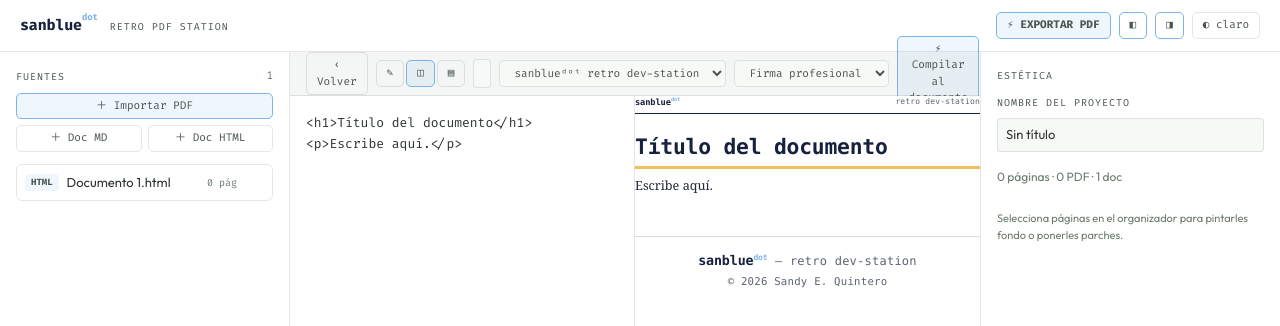
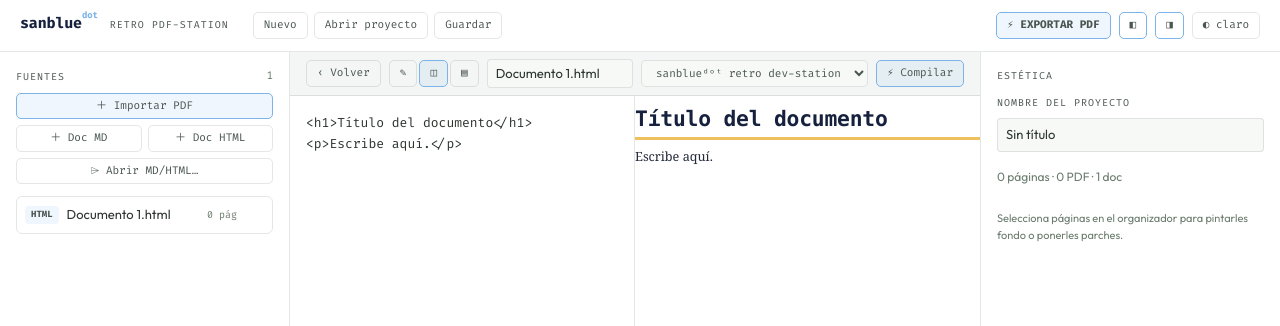
Before and after one commit to Artemisa1980/sanbluedot-pdf-station, a React (Vite) app: page / in a window 1280 px wide. Both pictures are taken after a click on the button "＋ Doc HTML". Shown: the top 326 px of the page. Built offline with nearby package versions, Linux system fonts and the light colour scheme.

Commit message:
fix: firma solo en contenido, toolbar con wrap y guard del editor al eliminar docs

```diff
--- a/package.json
+++ b/package.json
@@ -1,6 +1,6 @@
 {
   "name": "sanbluedot-pdf-station",
-  "productName": "sanblueᵈᵒᵗ PDF Station",
+  "productName": "sanblueᵈᵒᵗ pdf-station",
   "version": "1.0.0",
   "private": true,
   "main": "./out/main/index.js",
--- a/src/main/index.ts
+++ b/src/main/index.ts
@@ -8,7 +8,7 @@ function createWindow(): void {
     height: 900,
     minWidth: 1024,
     minHeight: 640,
-    title: "sanblueᵈᵒᵗ PDF Station",
+    title: "sanblueᵈᵒᵗ pdf-station",
     webPreferences: {
       preload: path.join(__dirname, "../preload/index.js")
     }
--- a/src/preload/index.d.ts
+++ b/src/preload/index.d.ts
@@ -2,12 +2,13 @@ import type { MarginPreset, PageSize } from "../shared/types";
 
 export interface StationApi {
   importPdfDialog(): Promise<{ name: string; bytesB64: string }[]>;
+  importDocsDialog(): Promise<{ name: string; kind: "md" | "html"; content: string }[]>;
   exportPdfDialog(defaultName: string, bytesB64: string): Promise<boolean>;
   htmlToPdf(
     html: string,
     opts: { pageSize: PageSize; margins: MarginPreset; pageNumbers: boolean }
   ): Promise<string>;
-  saveProjectDialog(json: string, currentPath: string | null): Promise<string | null>;
+  saveProjectDialog(json: string, currentPath: string | null, suggestedName?: string): Promise<string | null>;
   openProjectDialog(): Promise<{ path: string; json: string } | null>;
 }
 
--- a/src/preload/index.ts
+++ b/src/preload/index.ts
@@ -2,11 +2,12 @@ import { contextBridge, ipcRenderer } from "electron";
 
 const api = {
   importPdfDialog: () => ipcRenderer.invoke("station:importPdfDialog"),
+  importDocsDialog: () => ipcRenderer.invoke("station:importDocsDialog"),
   exportPdfDialog: (defaultName: string, bytesB64: string) =>
     ipcRenderer.invoke("station:exportPdfDialog", defaultName, bytesB64),
   htmlToPdf: (html: string, opts: unknown) => ipcRenderer.invoke("station:htmlToPdf", html, opts),
-  saveProjectDialog: (json: string, currentPath: string | null) =>
-    ipcRenderer.invoke("station:saveProjectDialog", json, currentPath),
+  saveProjectDialog: (json: string, currentPath: string | null, suggestedName?: string) =>
+    ipcRenderer.invoke("station:saveProjectDialog", json, currentPath, suggestedName),
   openProjectDialog: () => ipcRenderer.invoke("station:openProjectDialog")
 };
 
--- a/src/renderer/index.html
+++ b/src/renderer/index.html
@@ -3,7 +3,7 @@
   <head>
     <meta charset="UTF-8" />
     <meta name="viewport" content="width=device-width, initial-scale=1.0" />
-    <title>sanblueᵈᵒᵗ PDF Station</title>
+    <title>sanblueᵈᵒᵗ pdf-station</title>
   </head>
   <body>
     <div id="root"></div>
--- a/src/renderer/src/App.tsx
+++ b/src/renderer/src/App.tsx
@@ -4,6 +4,9 @@ import { Inspector } from "./components/Inspector";
 import { Organizer } from "./components/Organizer";
 import { Sidebar } from "./components/Sidebar";
 import { exportProject } from "./engine/exportProject";
+import { deserialize, serialize } from "./engine/projectFile";
+import { evictBytes } from "./engine/bytesCache";
+import { evictSource } from "./engine/thumbnails";
 import { useStation } from "./state/store";
 import { bytesToB64 } from "../../shared/b64";
 
@@ -21,7 +24,8 @@ export default function App() {
   const [editingDocId, setEditingDocId] = useState<string | null>(null);
   const [showLeft, setShowLeft] = useState(true);
   const [showRight, setShowRight] = useState(true);
-  const { project } = useStation();
+  const { project, dispatch } = useStation();
+  const [currentPath, setCurrentPath] = useState<string | null>(null);
   const [exporting, setExporting] = useState(false);
   const [toast, setToast] = useState<{ kind: "ok" | "error"; msg: string } | null>(null);
 
@@ -47,6 +51,79 @@ export default function App() {
     };
   }, []);
 
+  // Atajos de proyecto: Cmd/Ctrl+S guardar · Shift+Cmd/Ctrl+S guardar como · Cmd/Ctrl+O abrir
+  useEffect(() => {
+    function onKey(e: KeyboardEvent) {
+      if (!(e.metaKey || e.ctrlKey)) return;
+      const k = e.key.toLowerCase();
+      if (k === "s") {
+        e.preventDefault();
+        void handleSaveProject(e.shiftKey);
+      } else if (k === "o") {
+        e.preventDefault();
+        void handleOpenProject();
+      }
+    }
+    window.addEventListener("keydown", onKey);
+    return () => window.removeEventListener("keydown", onKey);
+  });
+
+  // Título de ventana = nombre del proyecto
+  useEffect(() => {
+    document.title = `${project.name} — sanblueᵈᵒᵗ pdf-station`;
+  }, [project.name]);
+
+  function clearCaches() {
+    for (const p of project.pdfs) {
+      evictSource(p.id);
+      evictBytes(p.id);
+    }
+    for (const d of project.docs) {
+      evictSource(d.id);
+      evictBytes(d.id);
+    }
+  }
+
+  function handleNew() {
+    const hasWork = project.pages.length > 0 || project.docs.length > 0 || project.pdfs.length > 0;
+    if (hasWork && !window.confirm("¿Empezar de cero? Se descartará lo que no hayas guardado.")) return;
+    clearCaches();
+    dispatch({ type: "newProject" });
+    setCurrentPath(null);
+    setEditingDocId(null);
+  }
+
+  async function handleSaveProject(saveAs = false) {
+    try {
+      const savedPath = await window.station.saveProjectDialog(
+        serialize(project),
+        saveAs ? null : currentPath,
+        project.name
+      );
+      if (savedPath) {
+        setCurrentPath(savedPath);
+        showToast("ok", "Proyecto guardado.");
+      }
+    } catch (e) {
+      showToast("error", e instanceof Error ? e.message : "Error al guardar el proyecto.");
+    }
+  }
+
+  async function handleOpenProject() {
+    try {
+      const res = await window.station.openProjectDialog();
+      if (!res) return;
+      const loaded = deserialize(res.json);
+      clearCaches();
+      dispatch({ type: "loadProject", project: loaded });
+      setCurrentPath(res.path);
+      setEditingDocId(null);
+      showToast("ok", `Proyecto "${loaded.name}" abierto.`);
+    } catch (e) {
+      showToast("error", e instanceof Error ? e.message : "Error al abrir el proyecto.");
+    }
+  }
+
   async function handleExport() {
     setExporting(true);
     try {
@@ -70,7 +147,18 @@ export default function App() {
           <span className="brand text-[15px]">
             sanblue<sup>dot</sup>
           </span>
-          <span className="section-label">retro PDF station</span>
+          <span className="section-label">retro pdf-station</span>
+          <div className="ml-3 flex gap-1.5">
+            <button className="btn-ghost" onClick={handleNew} title="Proyecto nuevo (empezar de cero)">
+              Nuevo
+            </button>
+            <button className="btn-ghost" onClick={handleOpenProject} title="Abrir proyecto .sbstation (Cmd+O)">
+              Abrir proyecto
+            </button>
+            <button className="btn-ghost" onClick={() => handleSaveProject(false)} title="Guardar proyecto (Cmd+S)">
+              Guardar
+            </button>
+          </div>
         </div>
         <div className="flex items-center gap-2">
           <button
@@ -107,7 +195,8 @@ export default function App() {
       <main className="flex min-h-0 flex-1">
         {showLeft && <Sidebar onOpenDoc={setEditingDocId} />}
 
-        {editingDocId ? (
+        {/* Guard: si el doc abierto ya no existe (eliminado / proyecto nuevo), volver al organizador */}
+        {editingDocId && project.docs.some((d) => d.id === editingDocId) ? (
           <DocEditor docId={editingDocId} onClose={() => setEditingDocId(null)} />
         ) : (
           <Organizer />
--- a/src/renderer/src/components/DocEditor.tsx
+++ b/src/renderer/src/components/DocEditor.tsx
@@ -2,7 +2,6 @@ import { useEffect, useState } from "react";
 import { useStation } from "../state/store";
 import { buildDocHtml, compileDoc } from "../engine/compile";
 import { PRESETS } from "../engine/presets";
-import type { SignatureMode } from "../../../shared/types";
 
 interface Props {
   docId: string;
@@ -51,9 +50,9 @@ export function DocEditor({ docId, onClose }: Props) {
 
   return (
     <section className="flex min-w-0 flex-1 flex-col">
-      {/* Barra del editor */}
+      {/* Barra del editor — flex-wrap: en ventanas angostas los controles bajan de línea sin romperse */}
       <div
-        className="flex h-[44px] shrink-0 items-center gap-2 border-b px-4"
+        className="flex min-h-[44px] shrink-0 flex-wrap items-center gap-2 border-b px-4 py-1.5"
         style={{ background: "var(--panel-header)", borderColor: "var(--border)" }}
       >
         <button
@@ -108,37 +107,13 @@ export function DocEditor({ docId, onClose }: Props) {
           ))}
         </select>
 
-        <select
-          className="btn-ghost"
-          style={{ background: "var(--input-bg)" }}
-          value={doc.signature}
-          onChange={(e) =>
-            dispatch({ type: "updateDoc", docId, patch: { signature: e.target.value as SignatureMode } })
-          }
-          title="Firma sanblueᵈᵒᵗ"
-        >
-          <option value="academic">Firma académica</option>
-          <option value="professional">Firma profesional</option>
-          <option value="off">Sin firma</option>
-        </select>
-
-        {doc.signature === "academic" && (
-          <input
-            className="w-[220px] rounded border px-2 py-1 text-[12px]"
-            style={{ background: "var(--input-bg)", borderColor: "var(--border)", color: "var(--text)" }}
-            placeholder="Materia · Semana X de Y · Tema"
-            value={doc.academicLine}
-            onChange={(e) => dispatch({ type: "updateDoc", docId, patch: { academicLine: e.target.value } })}
-          />
-        )}
-
         <button
-          className="btn-ghost"
+          className="btn-ghost whitespace-nowrap"
           style={{ borderColor: "var(--accent)", background: "var(--accent-soft)" }}
           disabled={compiling}
           onClick={handleCompile}
         >
-          {compiling ? "Compilando…" : "⚡ Compilar al documento"}
+          {compiling ? "Compilando…" : "⚡ Compilar"}
         </button>
       </div>
 
--- a/src/renderer/src/components/Sidebar.tsx
+++ b/src/renderer/src/components/Sidebar.tsx
@@ -5,7 +5,13 @@ import { evictSource } from "../engine/thumbnails";
 import { PagePicker } from "./PagePicker";
 import type { ImportedPdf, PageRef, SourceDoc } from "../../../shared/types";
 
-const NEW_MD_TEMPLATE = `# Título del documento
+/* La firma viaja en el contenido: los docs nuevos nacen firmados y Sandy la borra si no la quiere */
+const NEW_MD_TEMPLATE = `<table class="masthead" width="100%"><tr>
+<td class="brand-cell"><span class="brand">sanblue<sup class="dot">dot</sup></span></td>
+<td class="tagline-cell">retro dev-station</td>
+</tr></table>
+
+# Título del documento
 
 Escribe aquí. **Negritas**, *cursivas*, listas:
 
@@ -15,6 +21,11 @@ Escribe aquí. **Negritas**, *cursivas*, listas:
 ## Sección
 
 > Una cita elegante.
+
+<div class="site-footer">
+<span class="brand">sanblue<sup class="dot">dot</sup></span> — retro dev-station
+<span class="copyright">© ${new Date().getFullYear()} Sandy E. Quintero</span>
+</div>
 `;
 
 interface SidebarProps {
@@ -33,12 +44,28 @@ export function Sidebar({ onOpenDoc }: SidebarProps) {
       kind,
       content: kind === "md" ? NEW_MD_TEMPLATE : "<h1>Título del documento</h1>\n<p>Escribe aquí.</p>",
       preset: "sanbluedot",
-      signature: "professional",
-      academicLine: "",
       compiledB64: null
     };
     dispatch({ type: "addDoc", doc });
     onOpenDoc(doc.id);
+  }
+
+  async function handleOpenDocs() {
+    const files = await window.station.importDocsDialog();
+    let firstId: string | null = null;
+    for (const f of files) {
+      const doc: SourceDoc = {
+        id: newId(),
+        name: f.name,
+        kind: f.kind,
+        content: f.content,
+        preset: "sanbluedot",
+        compiledB64: null
+      };
+      dispatch({ type: "addDoc", doc });
+      if (!firstId) firstId = doc.id;
+    }
+    if (firstId) onOpenDoc(firstId); // abre el primero en el editor, listo para compilar
   }
 
   async function handleImport() {
@@ -117,6 +144,9 @@ export function Sidebar({ onOpenDoc }: SidebarProps) {
             ＋ Doc HTML
           </button>
         </div>
+        <button className="btn-ghost w-full" onClick={handleOpenDocs} title="Abrir archivos .md/.html tuyos">
+          ⌲ Abrir MD/HTML…
+        </button>
       </div>
 
       <div className="min-h-0 flex-1 overflow-auto px-4 pb-4">
--- a/src/renderer/src/engine/compile.ts
+++ b/src/renderer/src/engine/compile.ts
@@ -7,44 +7,25 @@ import { evictSource } from "./thumbnails";
 import { PRESETS } from "./presets";
 import type { SourceDoc, StationProject } from "../../../shared/types";
 
-/* Snippets EXACTOS de ~/Documents/Clodi-workspace/sanbluedot-signature-guide.md:
-   masthead con <table> (nunca flexbox — mata el <sup>) y footer lockup. */
-
-const MASTHEAD = `<table class="masthead" width="100%"><tr>
-<td class="brand-cell"><span class="brand">sanblue<sup class="dot">dot</sup></span></td>
-<td class="tagline-cell">retro dev-station</td>
-</tr></table>`;
-
-function footerHtml(doc: SourceDoc): string {
-  const year = new Date().getFullYear();
-  const lockup = `<div class="site-footer">
-<span class="brand">sanblue<sup class="dot">dot</sup></span> — retro dev-station
-<span class="copyright">© ${year} Sandy E. Quintero</span>
-</div>`;
-  if (doc.signature === "professional") return lockup;
-  // Académico (UTEL): línea académica ARRIBA del lockup (doble footer)
-  const line = doc.academicLine.trim();
-  const academic = line
-    ? `<p style="text-align:center;margin-top:2.2rem;margin-bottom:0;">sanblue<sup class="dot">dot</sup> — retro dev-station<br><sub>© ${year} Sandy E. Quintero · ${line}</sub></p>`
-    : "";
-  return academic + lockup;
-}
+/* La firma sanblueᵈᵒᵗ NO se inyecta aquí: vive dentro del contenido del documento
+   (los docs de Sandy ya traen masthead/footer; la plantilla de doc nuevo también). */
 
 export function buildDocHtml(doc: SourceDoc): string {
   const preset = PRESETS.find((p) => p.id === doc.preset) ?? PRESETS[0];
   const body =
     doc.kind === "md" ? (marked.parse(doc.content, { async: false }) as string) : doc.content;
-  const sig = doc.signature !== "off";
   return `<!doctype html>
 <html lang="es">
 <head><meta charset="utf-8"><style>
 ${sanblueCss}
+/* Estación: body transparente para que el fondo por página (capa vectorial del
+   organizador) llene TODA la hoja y no solo los márgenes. Sin fondo aplicado se
+   ve blanco igual. Los presets con color propio lo pisan justo después. */
+body { background: transparent; }
 ${preset.overrides}
 </style></head>
 <body>
-${sig ? MASTHEAD : ""}
 ${body}
-${sig ? footerHtml(doc) : ""}
 </body>
 </html>`;
 }
--- /dev/null
+++ b/src/renderer/src/engine/projectFile.ts
@@ -0,0 +1,27 @@
+import type { StationProject } from "../../../shared/types";
+
+export function serialize(project: StationProject): string {
+  return JSON.stringify(project);
+}
+
+export function deserialize(json: string): StationProject {
+  let data: unknown;
+  try {
+    data = JSON.parse(json);
+  } catch {
+    throw new Error("El archivo no es un proyecto .sbstation válido (JSON dañado).");
+  }
+  const p = data as StationProject;
+  if (
+    p == null ||
+    p.version !== 1 ||
+    !Array.isArray(p.docs) ||
+    !Array.isArray(p.pdfs) ||
+    !Array.isArray(p.pages)
+  ) {
+    throw new Error("El archivo no es un proyecto .sbstation válido (estructura desconocida).");
+  }
+  // Nota: proyectos guardados con el campo de firma viejo simplemente lo ignoran —
+  // la firma ahora vive únicamente dentro del contenido de cada documento.
+  return p;
+}
--- a/src/shared/types.ts
+++ b/src/shared/types.ts
@@ -1,6 +1,5 @@
 export type PageSize = "letter" | "a4";
 export type MarginPreset = "compact" | "apa";
-export type SignatureMode = "academic" | "professional" | "off";
 export type Rotation = 0 | 90 | 180 | 270;
 
 export interface Patch {
@@ -32,8 +31,7 @@ export interface SourceDoc {
   kind: "md" | "html";
   content: string;
   preset: string;
-  signature: SignatureMode;
-  academicLine: string;
+  // La firma sanblueᵈᵒᵗ viaja DENTRO del contenido del documento (masthead/footer en el md/html)
   compiledB64: string | null; // PDF compilado — se persiste para restaurar sin recompilar
 }
 
```
Also changed, not shown: src/main/ipc.ts (+22 -3 lines).
